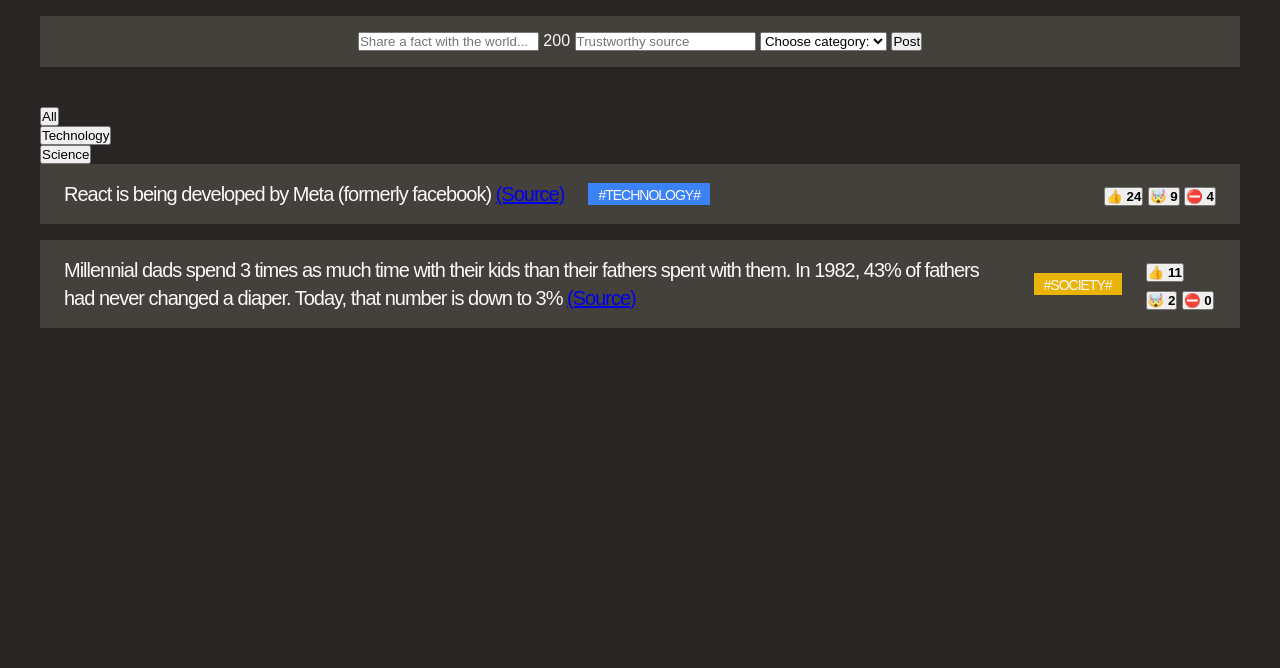
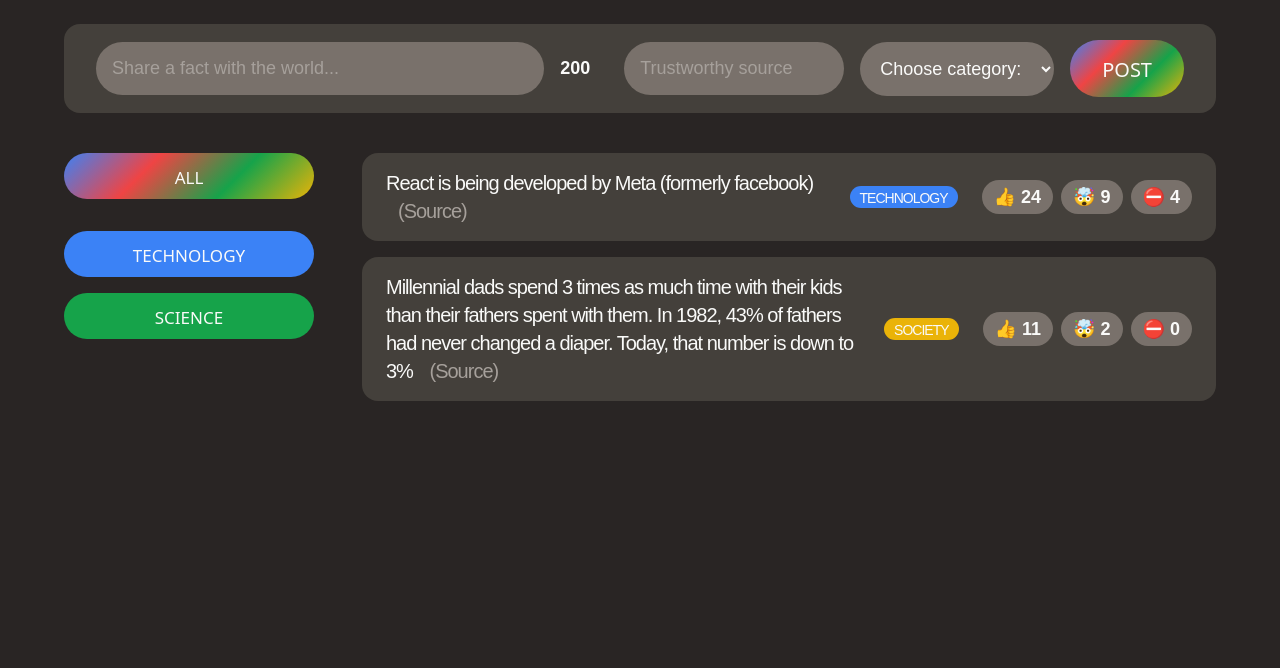
Before and after one commit to JRamosRuballos/Personal_Projects, a plain HTML site: page today-i-learned/index.html in a window 1280 px wide. Shown: the part 132-800 px from the top of the page. Drawn offline with Linux system fonts and the light colour scheme; a web font is replaced by a local one.

Commit message:
Finished HTML and CSS Tutorial

```diff
--- a/today-i-learned/index.html
+++ b/today-i-learned/index.html
@@ -13,12 +13,18 @@
     <title>Today I Learned!</title>
   </head>
   <body>
+    <div class="container">
       <header class="header">
         <div class="logo">
-        <img src="logo.png" width="68" height="68" alt="Today I Learned Logo" />
+          <img
+            src="logo.png"
+            width="68"
+            height="68"
+            alt="Today I Learned Logo"
+          />
           <h1>Today I Learned</h1>
         </div>
-      <button>Share a fact</button>
+        <button class="btn btn-large">Share a fact</button>
       </header>
 
       <form class="fact-form">
@@ -31,20 +37,30 @@
           <option value="science">Science</option>
           <option value="finance">Finance</option>
         </select>
-      <button>Post</button>
+        <button class="btn btn-large">Post</button>
       </form>
 
-    <main>
+      <main class="main">
         <aside>
           <ul>
-          <li>
-            <button>All</button>
+            <li class="category">
+              <button class="btn btn-all-categories">All</button>
             </li>
-          <li>
-            <button>Technology</button>
+            <li class="category">
+              <button
+                class="btn btn-category"
+                style="background-color: #3b82f6"
+              >
+                Technology
+              </button>
             </li>
-          <li>
-            <button>Science</button>
+            <li class="category">
+              <button
+                class="btn btn-category"
+                style="background-color: #16a34a"
+              >
+                Science
+              </button>
             </li>
           </ul>
         </aside>
@@ -53,15 +69,20 @@
             <li class="fact">
               <p>
                 React is being developed by Meta (formerly facebook)
-              <a href="https://opensource.fb.com/" target="_blank">(Source)</a>
+                <a
+                  class="source"
+                  href="https://opensource.fb.com/"
+                  target="_blank"
+                  >(Source)</a
+                >
               </p>
               <span class="tag" style="background-color: #3b82f6"
-              >#technology#</span
+                >technology</span
               >
               <div class="vote-buttons">
-              <button>👍 <strong>24</strong></button>
-              <button>🤯 <strong>9</strong></button>
-              <button>⛔️ <strong>4</strong></button>
+                <button>👍 24</button>
+                <button>🤯 9</button>
+                <button>⛔️ 4</button>
               </div>
             </li>
             <li class="fact">
@@ -70,20 +91,22 @@
                 their fathers spent with them. In 1982, 43% of fathers had never
                 changed a diaper. Today, that number is down to 3%
                 <a
+                  class="source"
                   href="https://www.mother.ly/parenting/millennial-dads-spend-more-time-with-their-kids"
                   target="_blank"
                   >(Source)</a
                 >
               </p>
-            <span class="tag" style="background-color: #eab308">#society#</span>
+              <span class="tag" style="background-color: #eab308">society</span>
               <div class="vote-buttons">
-              <button>👍 <strong>11</strong></button>
-              <button>🤯 <strong>2</strong></button>
-              <button>⛔️ <strong>0</strong></button>
+                <button>👍 11</button>
+                <button>🤯 2</button>
+                <button>⛔️ 0</button>
               </div>
             </li>
           </ul>
         </section>
       </main>
+    </div>
   </body>
 </html>
--- a/today-i-learned/style.css
+++ b/today-i-learned/style.css
@@ -8,7 +8,13 @@ body {
   background-color: oklch(26.8% 0.007 34.298);
   color: oklch(98.5% 0.001 106.423);
   font-family: "Sono", sans-serif;
-  padding: 40px;
+  padding: 48px 64px;
+}
+
+/*MAIN LAYOUT*/
+.container {
+  max-width: 1500px;
+  margin: 0 auto;
 }
 
 .header {
@@ -18,17 +24,29 @@ body {
   justify-content: space-between;
 }
 
+.main {
+  display: grid;
+  grid-template-columns: 250px 1fr;
+  gap: 48px;
+}
+
+@media (max-width: 900px) {
+  .main {
+    grid-template-columns: 1fr;
+  }
+}
+
+/*ELEMENTS*/
+
 .logo {
   display: flex;
   align-items: center;
   gap: 16px;
 }
 
-.fact-form {
-  background-color: oklch(37.4% 0.01 67.558);
-  margin-bottom: 40px;
-  padding: 16px 40px;
-  text-align: center;
+.logo img {
+  width: 68px;
+  height: 68px;
 }
 
 h1 {
@@ -37,6 +55,10 @@ h1 {
   font-family: "Coiny", sans-serif;
   line-height: 1;
   margin-top: 6px;
+}
+
+.category {
+  margin-bottom: 16px;
 }
 
 .fact {
@@ -49,6 +71,15 @@ h1 {
   display: flex;
   align-items: center;
   gap: 24px;
+  border-radius: 16px;
+}
+
+@media (max-width: 1200px) {
+  .fact {
+    flex-direction: column;
+    align-items: flex-end;
+    gap: 12px;
+  }
 }
 
 .tag {
@@ -58,12 +89,133 @@ h1 {
   padding-top: 3px;
   padding-left: 10px;
   padding-right: 10px;
+  border-radius: 100px;
 }
 
 .vote-buttons {
   margin-left: auto;
+  flex-shrink: 0;
+  display: flex;
+  gap: 8px;
+}
+
+.vote-buttons button {
+  border: none;
+  background-color: oklch(55.3% 0.013 58.071);
+  font-size: 18px;
+  padding: 6px 12px;
+  border-radius: 100px;
+  color: inherit;
+  font-family: inherit;
+  font-weight: 600;
+  cursor: pointer;
+  transition: 0.3s;
+}
+
+.vote-buttons button:hover {
+  background-color: oklch(26.8% 0.007 34.298);
 }
 
 ul {
   list-style: none;
 }
+
+.source:link,
+.source:visited {
+  color: oklch(70.9% 0.01 56.259);
+  text-decoration: none;
+  margin-left: 12px;
+  transition: 0.3s;
+}
+
+.source:hover,
+.source:active {
+  color: #3b82f6;
+}
+
+.btn {
+  border: none;
+  font-family: "Coiny", sans;
+  line-height: 1;
+  text-transform: uppercase;
+  font-size: 17px;
+  padding: 16px 0 13px;
+  background-image: linear-gradient(135deg, #3b82f6, #ef4444, #16a34a, #eab308);
+  color: inherit;
+  border-radius: 100px;
+  cursor: pointer;
+  transition: 0.3s;
+}
+
+.btn:hover {
+  transform: scale(110%) rotate(-2deg);
+}
+
+.btn-large {
+  font-size: 20px;
+  padding: 20px 32px 17px;
+}
+
+.btn-all-categories {
+  margin-bottom: 16px;
+  width: 100%;
+}
+
+.btn-category {
+  width: 100%;
+  background-image: none;
+}
+
+/*FORM*/
+
+.fact-form {
+  background-color: oklch(37.4% 0.01 67.558);
+  margin-bottom: 40px;
+  padding: 16px 32px;
+  display: flex;
+  align-items: center;
+  gap: 16px;
+  border-radius: 16px;
+}
+
+.fact-form input,
+.fact-form select {
+  max-width: 220px;
+  background-color: oklch(55.3% 0.013 58.071);
+  border: none;
+  border-radius: 100px;
+  padding: 16px;
+  font-size: 18px;
+  color: inherit;
+  font-family: inherit;
+}
+
+.fact-form input::placeholder {
+  color: oklch(70.9% 0.01 56.259);
+}
+
+.fact-form input:first-child {
+  flex-grow: 1;
+  max-width: none;
+}
+
+.fact-form span {
+  font-weight: 600;
+  font-size: 18px;
+  margin-right: 18px;
+}
+
+@media (max-width: 1000px) {
+  body {
+    padding: 32px 48px;
+  }
+  .fact-form {
+    flex-direction: column;
+    align-items: stretch;
+  }
+  .fact-form input,
+  .fact-form select {
+    max-width: none;
+    width: auto;
+  }
+}
```
Lines whose indentation alone changed are shown as unchanged.
